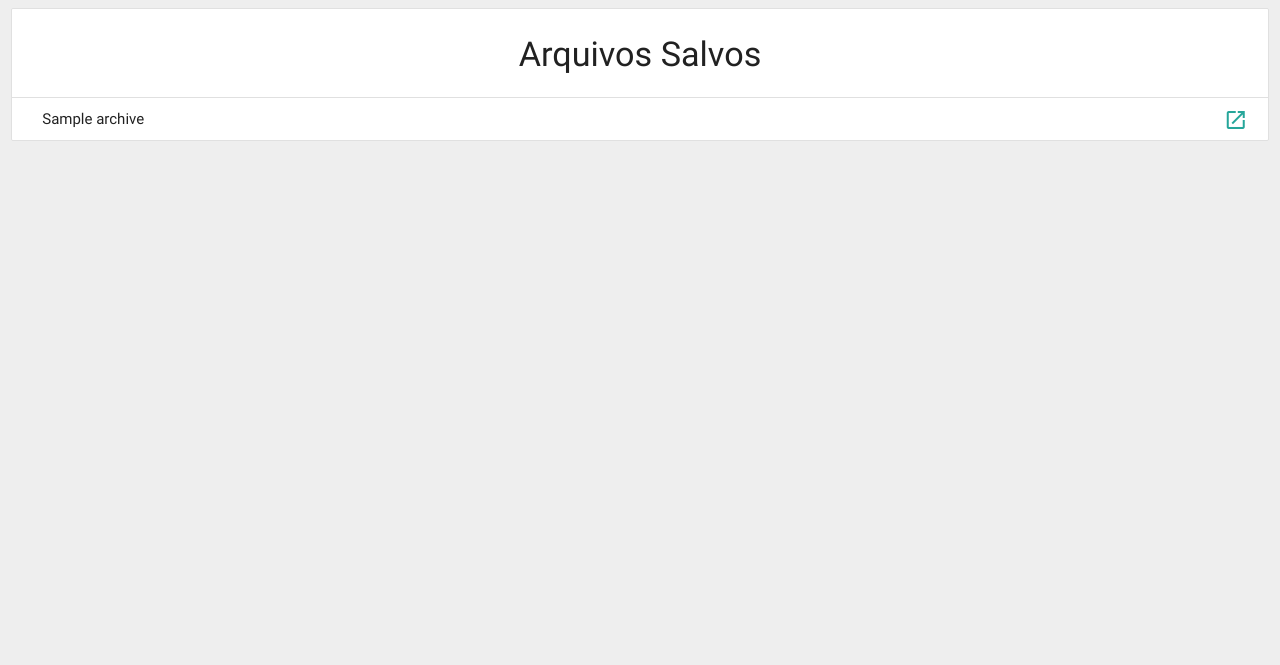
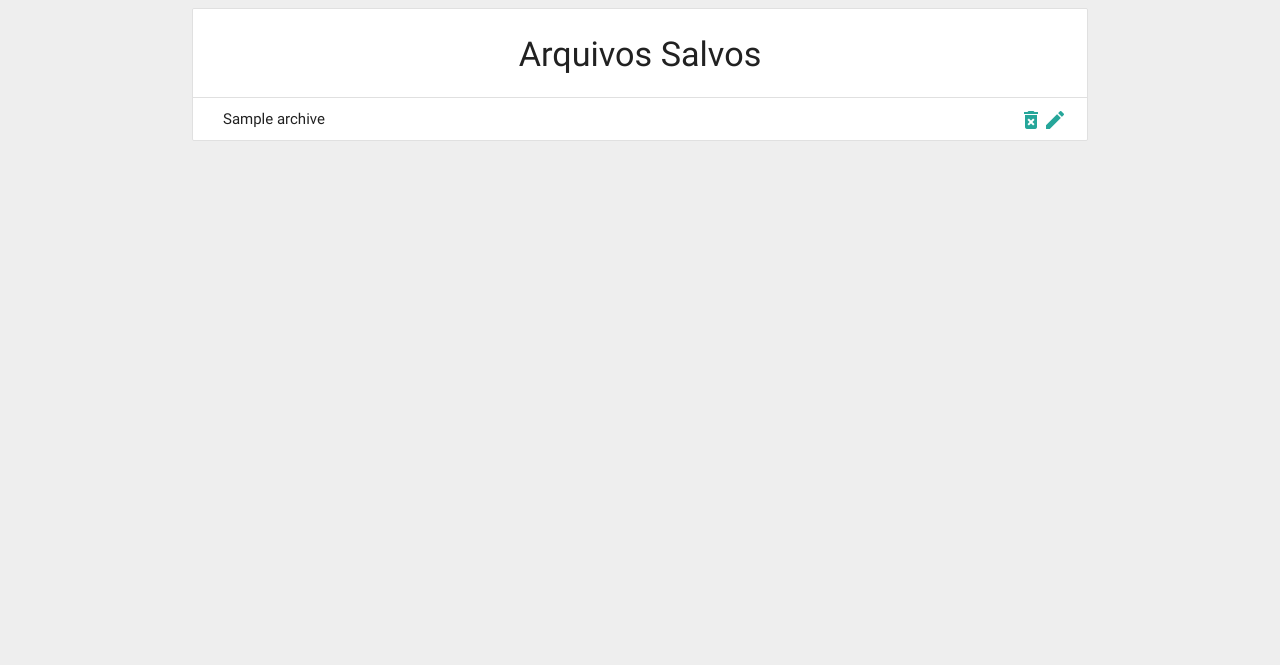
Before and after one commit to cuzik/code-bits-challenge, a PHP site: page /archives.php in a window 1280 px wide. Shown: the part 64-729 px from the top of the page. Run offline with PHP 8.4, Linux system fonts and the light colour scheme; tables that the repository leaves empty hold one stand-in row (values such as "Sample post"); some libraries are stand-ins or nearby versions.

Commit message:
trocando os icones

```diff
--- a/archives.php
+++ b/archives.php
@@ -30,6 +30,7 @@
 		</nav>
 	</headar>
 	<main class="grey lighten-3">
+		<div class="container">
 			<div class="row">
 				<div class="col s12">
 					<ul class="collection with-header">
@@ -39,12 +40,16 @@
 							<div>
 								<?php echo $item["name"]; ?>
 								<a <?php echo "href=index.php?cod_arc=".$item["cod"]; ?> class="secondary-content modal-trigger">
-								<i class="material-icons">open_in_new</i>
+									<i class="material-icons">mode_edit</i>
+								</a>
+								<a <?php echo "href=delete.php?cod_arc=".$item["cod"]; ?> class="secondary-content modal-trigger">
+									<i class="material-icons">delete_forever</i>
 								</a>
 							</div>
 						</li>
 						<?php } ?>
 					</ul>
+				</div>
 			</div>
 		</div>
 	</main>
```
Lines whose indentation alone changed are shown as unchanged.
